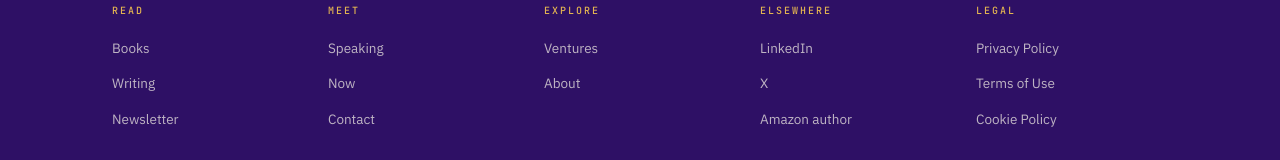
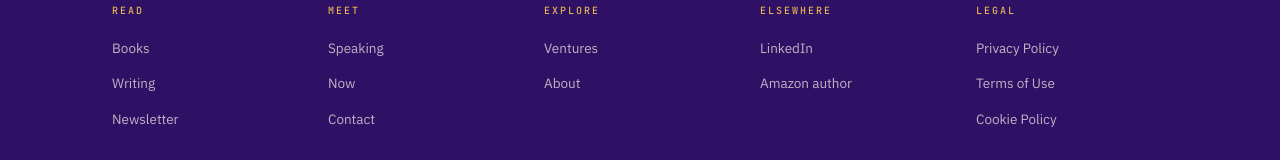
Before and after one commit to aiMoH-MW/swapnilughade-com, a Next.js app: page / in a window 1280 px wide. Shown: the part 3975-4135 px from the top of the page. Built offline with nearby package versions, Linux system fonts and the light colour scheme.

Commit message:
feat: remove X/Twitter link from footer and layout metadata

```diff
--- a/src/app/layout.tsx
+++ b/src/app/layout.tsx
@@ -78,7 +78,6 @@ export default function RootLayout({ children }: { children: React.ReactNode })
     image: "https://swapnilughade.com/img/swapnil.jpg",
     sameAs: [
       "https://www.linkedin.com/in/swapnilughade",
-      "https://twitter.com/swapnilughade",
       "https://www.amazon.in/s?k=swapnil+ughade&i=digital-text&crid=3QC7D12GDGL79&sprefix=%2Cdigital-text%2C221&ref=nb_sb_ss_recent_1_0_recent",
     ],
     worksFor: {
--- a/src/components/layout/Footer.tsx
+++ b/src/components/layout/Footer.tsx
@@ -33,7 +33,6 @@ export function Footer() {
             <h5>Elsewhere</h5>
             <ul>
               <li><a href="https://www.linkedin.com/in/swapnilughade" target="_blank" rel="noopener noreferrer">LinkedIn</a></li>
-              <li><a href="https://twitter.com/swapnilughade" target="_blank" rel="noopener noreferrer">X</a></li>
               <li><a href="https://www.amazon.in/s?k=swapnil+ughade&i=digital-text&crid=3QC7D12GDGL79&sprefix=%2Cdigital-text%2C221&ref=nb_sb_ss_recent_1_0_recent" target="_blank" rel="noopener noreferrer">Amazon author</a></li>
             </ul>
           </div>
```
